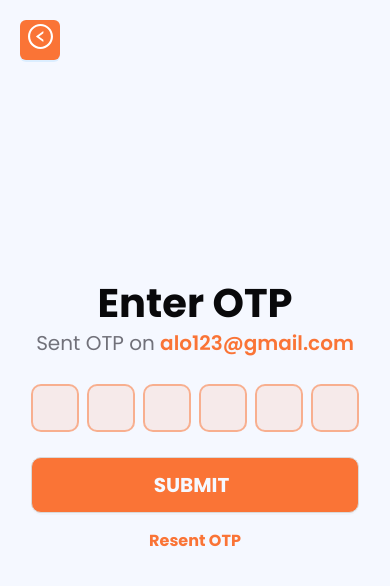
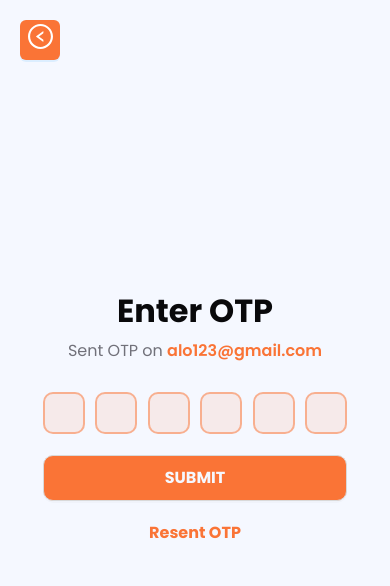
Before and after one commit to long01032000/Fotoboki, a React (Create React App) app: page /otp in a window 390 px wide. Shown: the top 586 px of the page. Built offline with nearby package versions, Linux system fonts and the light colour scheme.

Commit message:
Fix reponsive

```diff
--- a/src/assets/scss/component/OtpForm/OtpForm.scss
+++ b/src/assets/scss/component/OtpForm/OtpForm.scss
@@ -5,25 +5,34 @@
   flex-direction: column;
   .otp-item-1 {
     .title {
-      width: 29.813rem;
-      height: 4.25rem;
+      max-width: 29.8125rem;
+      width: 29.8125rem;
       h1 {
-        @include text($fs-text-3, $fw-7, $color-text-1, $lh-2);
+        font-size: $fs-text-3;
+        font-weight: $fw-7;
+        color: $color-text-1;
+        line-height: $lh-2;
       }
       span {
-        @include text($fs-body-1, $fw-4, $color-text-4, $lh-3);
+        height: 3.0625rem;
+        font-size: $fs-body-1;
+        font-weight: $fw-4;
+        color: $color-text-4;
+        line-height: $lh-3;
       }
       .nav-text {
-        @include text($fs-body-1, $fw-6, $color-primary-main-1, $lh-3);
+        height: 3.0625rem;
+        font-size: $fs-body-1;
+        font-weight: $fw-6;
+        color: $color-primary-main-1;
+        line-height: $lh-3;
       }
     }
     .otp-content {
       display: flex;
-      gap: 8px;
-      padding: 1.563rem 1rem;
-      text-align: center;
+      gap: 0.625rem;
+      padding: 1.5626rem 0rem;
       justify-content: center;
-      font-size: 24px;
       input::-webkit-outer-spin-button,
       input::-webkit-inner-spin-button {
         -webkit-appearance: none;
@@ -32,87 +41,143 @@
       .otp-button {
         outline: none;
         text-align: center;
-        width: 64px;
-        height: 64px;
+        font-size: $fs-text-7;
+        font-weight: $fw-4;
+        line-height: $lh-2;
+        max-width: 3.625rem;
+        max-height: 3.625rem;
+        width: 3.625rem;
+        height: 3.625rem;
+        border-radius: 0.625rem;
+        border: 2px solid rgba(250, 116, 54, 0.5);
         background: rgba(250, 116, 54, 0.1);
-        border: 2px solid rgba(250, 116, 54, 0.5);
-        border-radius: 10px;
       }
     }
     .submit-button {
-      padding-left: 1rem;
+      padding: 0rem $pd-075;
       button {
-        width: 29rem;
-        height: 4rem;
-        background: $color-background-1;
-        border-radius: 10px;
+        display: flex;
+        max-width: 28.3125rem;
+        max-height: 3.625rem;
+        width: 28.3125rem;
+        height: 3.625rem;
+        padding: $pd-075;
+        text-align: center;
+        justify-content: center;
+        align-items: center;
+        gap: 0.625rem;
+        background: $color-primary-main-1;
+        border-radius: 0.625rem;
         span {
-          @include text($fs-body-1, $fw-7, $color-background-3, $lh-2);
+          font-size: $fs-body-1;
+          font-weight: $fw-7;
+          color: $color-background-3;
+          line-height: $lh-2;
         }
       }
       .check {
-        padding-top: 20px;
+        padding-top: 1.25rem;
+        text-align: center;
         text-decoration: none;
-        @include text($fs-text-1, $fw-7, $color-primary-main-1, $lh-2);
+        font-size: $fs-text-1;
+        font-weight: $fw-7;
+        color: $color-primary-main-1;
+        line-height: $lh-2;
       }
     }
   }
 }
 
-@media only screen and (max-width: 46.1875em) {
+@media only screen and (max-width: 46.1875rem) {
   .left-side {
     .otp-item-1 {
       text-align: center;
-      align-items: center;
+      .title {
+        width: auto;
+        h1 {
+          font-size: $fs-text-4;
+        }
+        span {
+          font-size: $fs-body-3;
+        }
+        .nav-text {
+          font-size: $fs-body-3;
+        }
+      }
       .otp-content {
-        gap: 4px;
-        span {
-          @include text($fw-2);
-        }
+        gap: 0.325rem;
+        padding: 1.325rem 0rem;
         .otp-button {
-          width: 48px;
-          height: 48px;
+          font-size: $fs-text-6;
+          width: 2.625rem;
+          height: 2.625rem;
         }
       }
       .submit-button {
-        padding-left: 0;
+        padding: 0;
         button {
-          width: 20.5rem;
-          height: 3.5rem;
+          width: 100%;
+          height: auto;
           span {
-            padding-left: 8px;
+            font-size: $fs-body-3;
           }
-        }
-        .check {
-          padding-top: 16px;
         }
       }
     }
   }
 }
 
-@media only screen and (min-width: 46.25em) and (max-width: 63.9375em) {
+@media only screen and (min-width: 46.25rem) and (max-width: 63.9375rem) {
   .left-side {
-    width: 50%;
     .otp-item-1 {
       .title {
-        h1 {
-          font-size: 48px;
-        }
-        span {
-          font-size: 24px;
-        }
+        width: auto;
+      }
+      .otp-content {
+        padding: 1.525rem $pd-075;
       }
       .submit-button {
         button {
-          span {
-            font-size: 24px;
-          }
-        }
-        .check {
-          font-size: 20px;
+          width: 100%;
+          height: auto;
         }
       }
     }
   }
 }
+
+@media only screen and (width: 64rem) {
+  .left-side {
+    .otp-item-1 {
+      .title {
+        width: auto;
+        h1 {
+          font-size: $fs-text-7;
+        }
+        span {
+          font-size: $fs-body-2;
+        }
+        .nav-text {
+          font-size: $fs-body-2;
+        }
+      }
+      .otp-content {
+        padding: 1.525rem $pd-075;
+        .otp-button {
+          font-size: $fs-text-6;
+          width: 3rem;
+          height: 3rem;
+        }
+      }
+      .submit-button {
+        button {
+          width: 100%;
+          height: auto;
+          span {
+            font-size: $fs-body-2;
+          }
+        }
+      }
+    }
+  }
+}
--- a/src/assets/scss/themes/_variable.scss
+++ b/src/assets/scss/themes/_variable.scss
@@ -20,7 +20,8 @@ $fs-text-2: 1.375rem; // 22px
 $fs-text-3: 2.5rem; // 40px
 $fs-text-4: 2rem; // 32px
 $fs-text-5: 2.3rem; // 36.8px
-$fs-text-6:1.5rem;
+$fs-text-6: 1.5rem;
+$fs-text-7: 1.75rem;
 
 //padding
 $pd-075: 0.625rem; // 10px
@@ -56,20 +57,21 @@ $color-secondary-2: #ffb60a;
 
 $color-background-1: #fa7436;
 $color-background-2: #fefcfb;
-$color-background-3: #F5F8FF;
+$color-background-3: #f5f8ff;
 
-$color-button-solid-1:#FA743673;
+$color-button-solid-1: #fa743673;
 
-$color-text-1: #09090B;
+$color-text-1: #09090b;
 $color-text-2: #444444;
 $color-text-3: #666666;
 $color-text-4: #71717a;
-$color-text-5:#f7f8fcad;
+$color-text-5: #f7f8fcad;
 
 //------------------mixin (hàm trong js)------------------//
-@mixin text($fz:$fs-text-1,$fw:$fw-1,$c:$color-text-1,$lh:0)  { //cho phép định nghĩa giá trị mặc định
-    font-size: $fz;
-    font-weight: $fw;
-    color: $c;
-    line-height: $lh;
+@mixin text($fz: $fs-text-1, $fw: $fw-1, $c: $color-text-1, $lh: 0) {
+  //cho phép định nghĩa giá trị mặc định
+  font-size: $fz;
+  font-weight: $fw;
+  color: $c;
+  line-height: $lh;
 }
```
